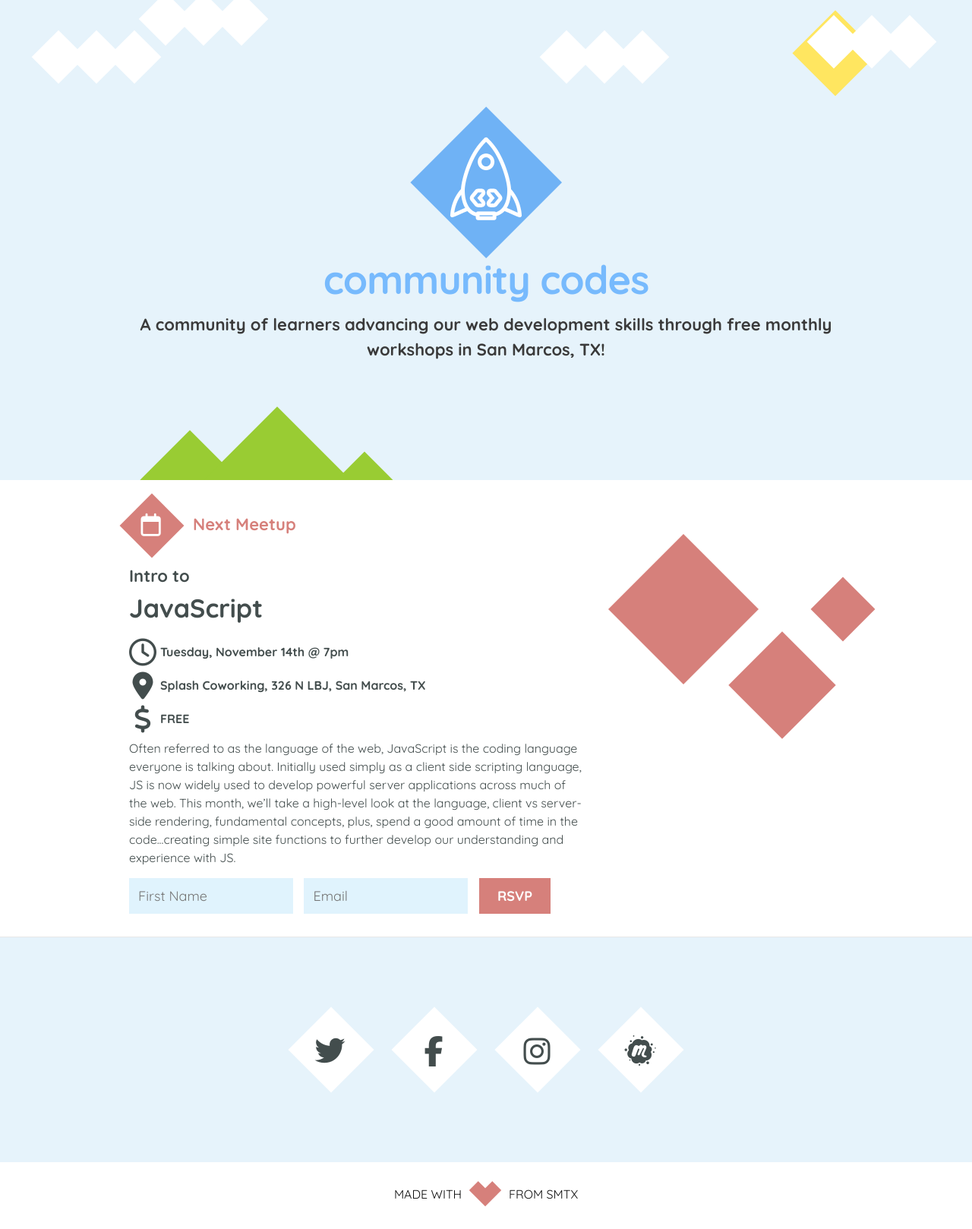
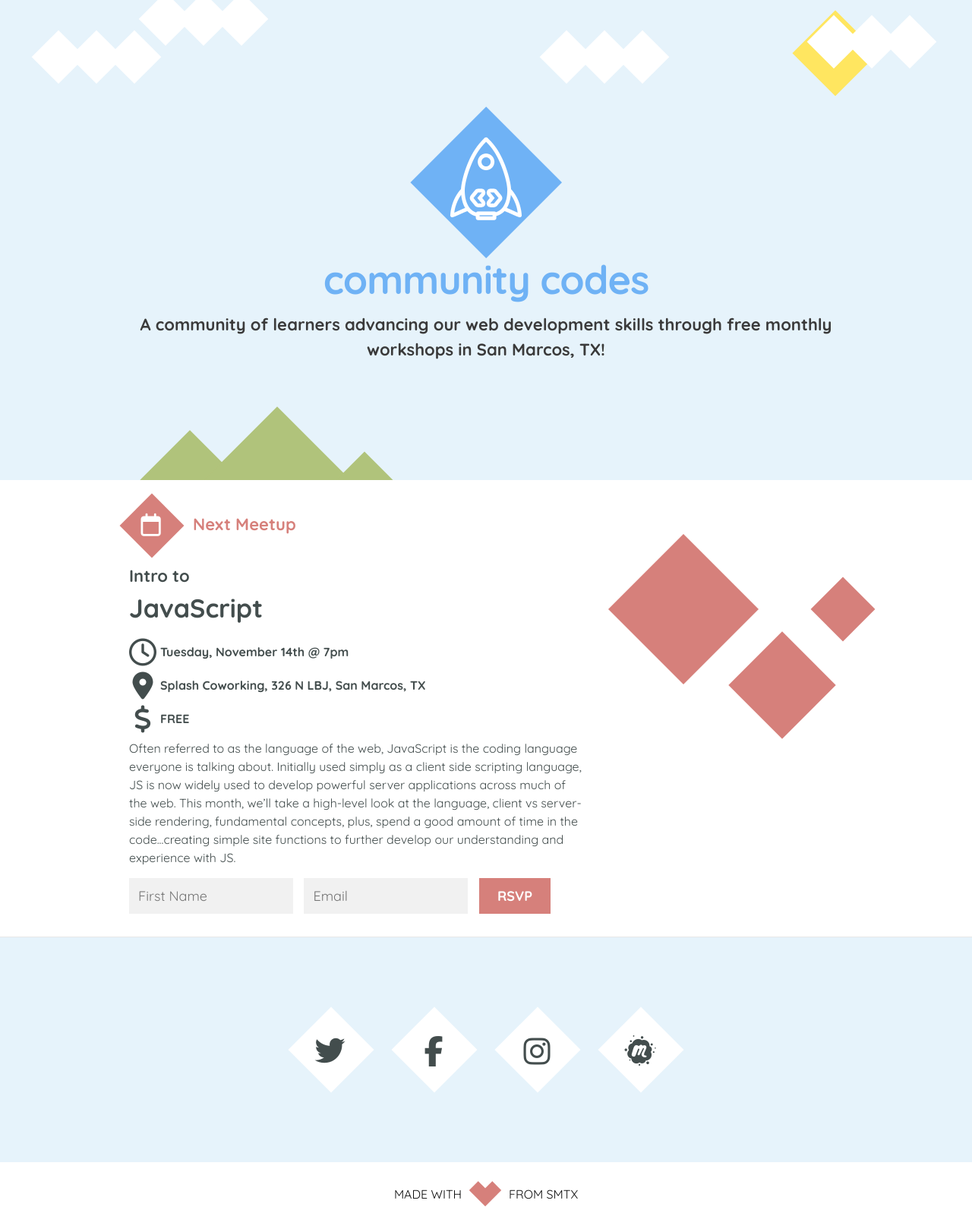
Before and after one commit to CommunityCodes/communitycodes.github.io, a Jekyll site: the page built from index.html, in a window 1280 px wide. Shown: the whole page at 76% size. Built offline with Jekyll 4.4.1, drawn with Linux system fonts in a browser that asks for light colours; nearby versions of some CDN libraries.

Commit message:
minor responsive + color changes

```diff
--- a/_sass/_layout.scss
+++ b/_sass/_layout.scss
@@ -42,7 +42,7 @@
 
 .site-title h1 {
     font-weight: 700;
-    color: #77bafd;
+    color: #6fb2f5;
 }
 
 @keyframes breeze {
@@ -77,7 +77,7 @@
 .mountain {
     width: 100px;
     height: 100px;
-    background: #99cc33;
+    background: #b0c37b;
     -webkit-transform: rotate(45deg);
     -moz-transform: rotate(45deg);
     -ms-transform: rotate(45deg);
@@ -89,7 +89,7 @@
 .mountain2 {
     width: 250px;
     height: 250px;
-    background: #99cc33;
+    background: #b0c37b;
     -webkit-transform: rotate(45deg);
     -moz-transform: rotate(45deg);
     -ms-transform: rotate(45deg);
@@ -101,7 +101,7 @@
 .mountain3 {
     width: 60px;
     height: 60px;
-    background: #99cc33;
+    background: #b0c37b;
     -webkit-transform: rotate(45deg);
     -moz-transform: rotate(45deg);
     -ms-transform: rotate(45deg);
@@ -533,7 +533,7 @@
     vertical-align: middle;
 }
 .rsvp input {
-    background-color: #E0F3FD;
+    background-color: #f1f1f1;
     border-width: 0px;
     padding: 12px;
     font-size: 18px;
@@ -628,6 +628,22 @@
 }
 
 @include media-query($on-palm) {
+    .location span {
+        visibility: hidden;
+        display: block;
+        margin-top: -20px;
+    }
+    .rsvp input {
+        margin-right: 0;
+        margin-bottom: 10px;
+        width: 100%;
+        box-sizing: border-box;
+    }
+
+    .rsvp button {
+        width: 100%;
+    }
+
     .footer-icon {
       width: 40px;
       height: 40px;
@@ -646,6 +662,7 @@
     .foot {
       font-size: 14px;
     }
+
 }
 
 /**
--- a/index.html
+++ b/index.html
@@ -18,7 +18,7 @@
           <h4>Intro to</h4>
           <h3>JavaScript</h3>
           <div class="date"><i class="fa fa-clock-o" aria-hidden="true"></i><p>Tuesday, November 14th @ 7pm</p></div>
-          <div class="location"><i class="fa fa-map-marker" aria-hidden="true"></i><a href="https://www.google.com/maps/place/326+N+LBJ+Dr,+San+Marcos,+TX+78666/@29.8850376,-97.9423467,17z/data=!3m1!4b1!4m5!3m4!1s0x865ca867d4c4874b:0x7b74876041a728fa!8m2!3d29.8850376!4d-97.940158"><p>Splash Coworking, 326 N LBJ, San Marcos, TX</p></a></div>
+          <div class="location"><i class="fa fa-map-marker" aria-hidden="true"></i><a href="https://www.google.com/maps/place/326+N+LBJ+Dr,+San+Marcos,+TX+78666/@29.8850376,-97.9423467,17z/data=!3m1!4b1!4m5!3m4!1s0x865ca867d4c4874b:0x7b74876041a728fa!8m2!3d29.8850376!4d-97.940158"><p>Splash Coworking<span>,</span> 326 N LBJ, San Marcos, TX</p></a></div>
           <div class="free"><i class="fa fa-dollar" aria-hidden="true"></i><p>FREE</p></div>
           <p class="description">Often referred to as the language of the web, JavaScript is the coding language everyone is talking about. Initially used simply as a client side scripting language, JS is now widely used to develop powerful server applications across much of the web. This month, we’ll take a high-level look at the language, client vs server-side rendering, fundamental concepts, plus, spend a good amount of time in the code...creating simple site functions to further develop our understanding and experience with JS.</p>
         </div>
```
